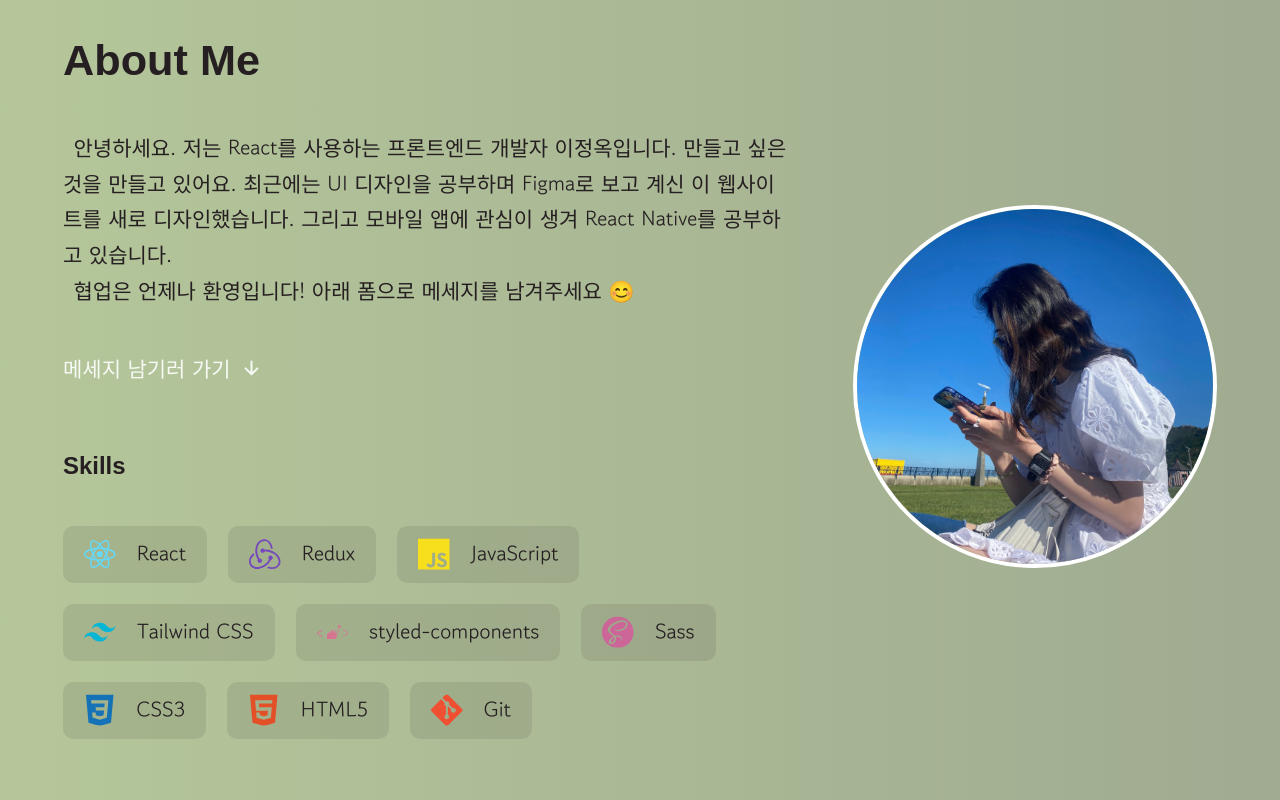
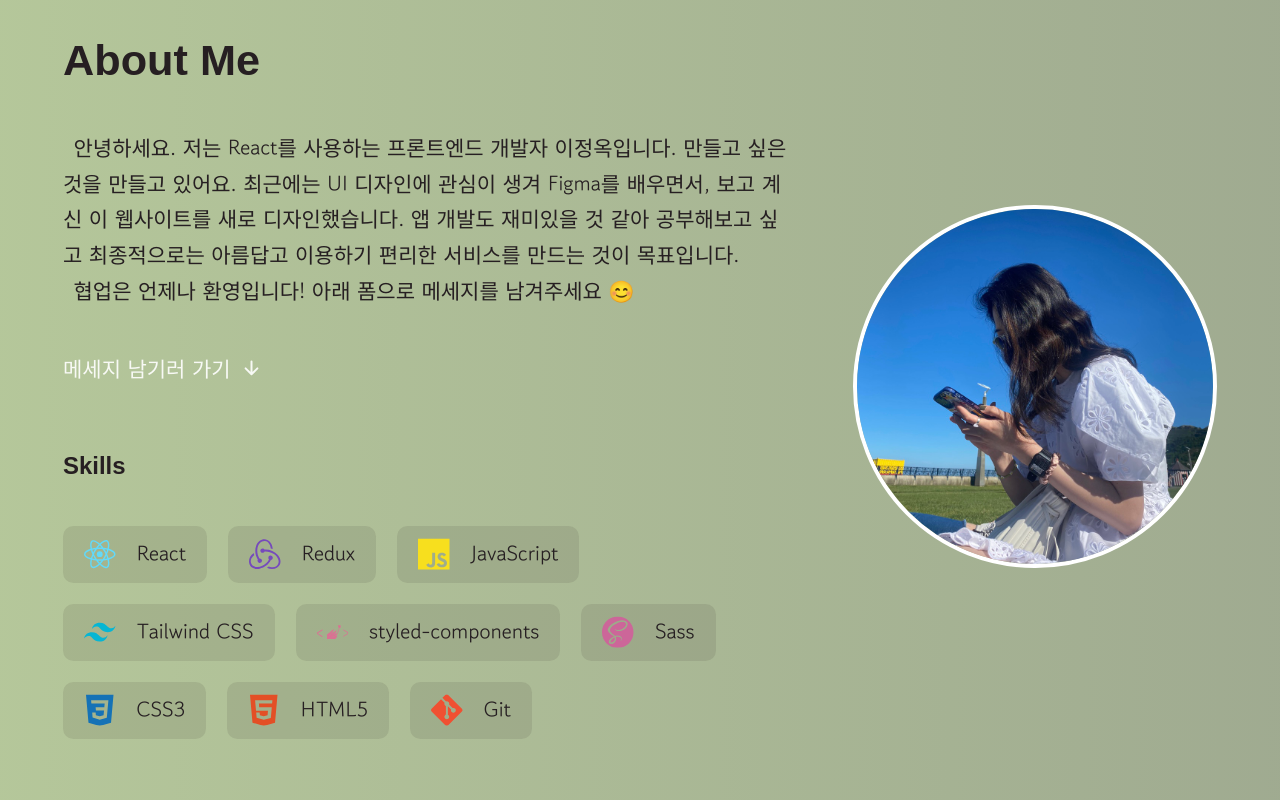
Before and after one commit to ok-olly/about-me, a React (Vite) app: page / in a window 1280 px wide. Shown: the part 1160-1960 px from the top of the page. Built offline with nearby package versions, Linux system fonts and the light colour scheme; a web font is replaced by a local one.

Commit message:
footer 일부 요소 생략

```diff
--- a/src/pages/Error.jsx
+++ b/src/pages/Error.jsx
@@ -163,10 +163,10 @@ function Error() {
             <span>All rights reserved.</span>
           </div>
 
-          <div className="flex flex-wrap">
+          {/* <div className="flex flex-wrap">
             <span className="mr-4">Privacy Policy</span>
             <span>Terms &amp; Conditions</span>
-          </div>
+          </div> */}
 
           <ul className="flex items-center gap-6 lg:gap-8">
             <li className="mobile-h6-small text-primary dark:text-darkPrimary">
--- a/src/pages/Home.jsx
+++ b/src/pages/Home.jsx
@@ -175,9 +175,10 @@ function Home() {
                 <p>
                   안녕하세요. 저는 React를 사용하는 프론트엔드 개발자
                   이정옥입니다. 만들고 싶은 것을 만들고 있어요. 최근에는 UI
-                  디자인을 공부하며 Figma로 보고 계신 이 웹사이트를 새로
-                  디자인했습니다. 그리고 모바일 앱에 관심이 생겨 React Native를
-                  공부하고 있습니다.
+                  디자인에 관심이 생겨 Figma를 배우면서, 보고 계신 이 웹사이트를
+                  새로 디자인했습니다. 앱 개발도 재미있을 것 같아 공부해보고
+                  싶고 최종적으로는 아름답고 이용하기 편리한 서비스를 만드는
+                  것이 목표입니다.
                 </p>
                 <p>
                   협업은 언제나 환영입니다! 아래 폼으로 메세지를 남겨주세요 😊
@@ -366,10 +367,10 @@ function Home() {
             <span>All rights reserved.</span>
           </div>
 
-          <div className="flex flex-wrap">
+          {/* <div className="flex flex-wrap">
             <span className="mr-4">Privacy Policy</span>
             <span>Terms &amp; Conditions</span>
-          </div>
+          </div> */}
 
           <ul className="flex items-center gap-6 lg:gap-8">
             <li className="mobile-h6-small text-primary dark:text-darkPrimary">
--- a/src/pages/WorkDetail.jsx
+++ b/src/pages/WorkDetail.jsx
@@ -432,10 +432,10 @@ function WorkDetail() {
             <span>All rights reserved.</span>
           </div>
 
-          <div className="flex flex-wrap">
+          {/* <div className="flex flex-wrap">
             <span className="mr-4">Privacy Policy</span>
             <span>Terms &amp; Conditions</span>
-          </div>
+          </div> */}
 
           <ul className="flex items-center gap-6 lg:gap-8">
             <li className="mobile-h6-small text-primary dark:text-darkPrimary">
```
Also changed, not shown: 1 other file (tests, documents, lock files or other folders).
